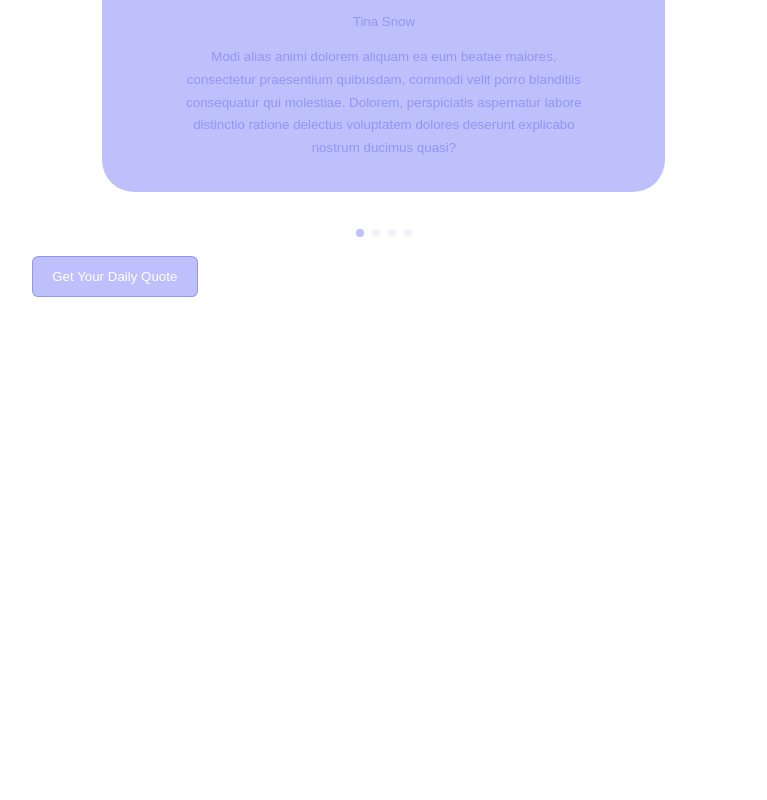
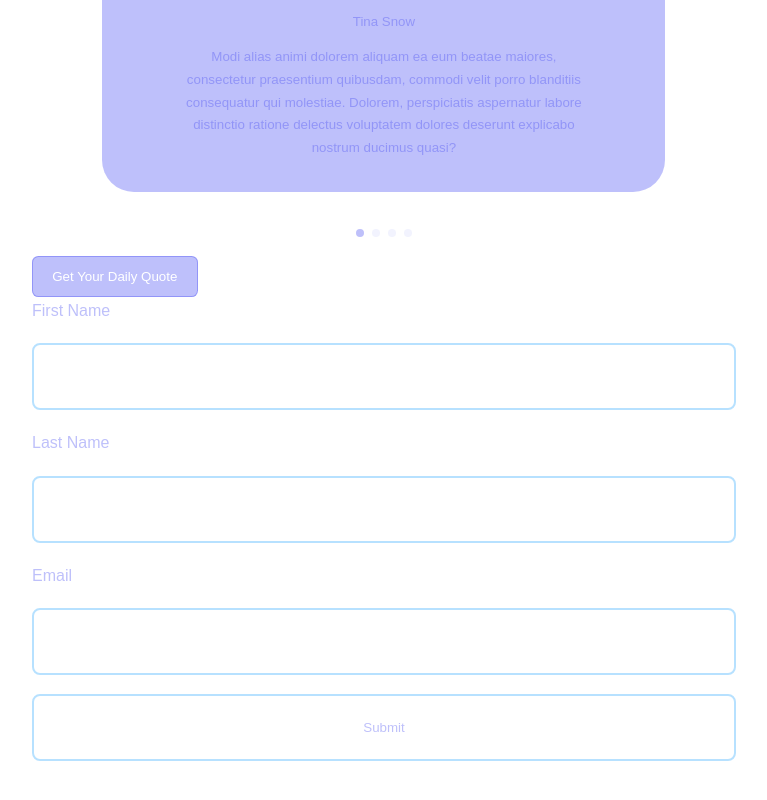
Before and after one commit to CarlAbel/spaappproject, a React (Create React App) app: page /home in a window 1280 px wide. Shown: the part 646-1446 px from the top of the page, without its empty margins (256-1023 px from the left). Before the commit the page ends 1063 px from the top, so only its background shows below. Built offline with nearby package versions, Linux system fonts and the light colour scheme.

Commit message:
React-form-hooks

```diff
--- a/package.json
+++ b/package.json
@@ -7,10 +7,11 @@
     "@testing-library/jest-dom": "^5.16.4",
     "@testing-library/react": "^13.3.0",
     "@testing-library/user-event": "^13.5.0",
+    "axios": "^0.27.2",
     "emailjs-com": "^3.2.0",
-    "axios": "^0.27.2",
     "react": "^18.1.0",
     "react-dom": "^18.1.0",
+    "react-hook-form": "^7.31.3",
     "react-icons": "^4.3.1",
     "react-router-dom": "^6.3.0",
     "react-scripts": "5.0.1",
--- a/src/components/Contact/Contact.jsx
+++ b/src/components/Contact/Contact.jsx
@@ -1,39 +1,39 @@
 /** @jsxImportSource @emotion/react */
-import { css } from "@emotion/react"
+import { css } from "@emotion/react";
 
-import "./contact.css"
-import { MdOutlineEmail } from "react-icons/md"
-import { RiMessengerLine } from "react-icons/ri"
-import { BsWhatsapp } from "react-icons/bs"
-import { useRef } from "react"
-import emailjs from "emailjs-com"
+import "./contact.css";
+import { MdOutlineEmail } from "react-icons/md";
+import { RiMessengerLine } from "react-icons/ri";
+import { BsWhatsapp } from "react-icons/bs";
+import { useRef } from "react";
+import emailjs from "emailjs-com";
 
 const Contact = () => {
   const styles = {
-    contactContainer: css`
+    contactHeaderContainer: css`
       max-width: 60%;
       margin: 40px auto;
       padding: 20px;
     `,
-  }
-  const form = useRef()
+  };
+  const form = useRef();
 
   const sendEmail = (e) => {
-    e.preventDefault()
+    e.preventDefault();
 
     emailjs.sendForm(
       "service_6p0ftul",
       "template_ve3vull",
       form.current,
       "VOWmokY1AoTcLKcyH"
-    )
+    );
 
-    e.target.reset()
-  }
+    e.target.reset();
+  };
 
   return (
     <div>
-      <div css={styles.contactContainer}>
+      <div css={styles.contactHeaderContainer}>
         <h1>Contact</h1>
         <p>
           Lorem ipsum dolor sit amet consectetur adipisicing elit. Illo incidunt
@@ -96,7 +96,7 @@ const Contact = () => {
         </div>
       </section>
     </div>
-  )
-}
+  );
+};
 
-export default Contact
+export default Contact;
--- /dev/null
+++ b/src/components/Form/Form.jsx
@@ -0,0 +1,45 @@
+/** @jsxImportSource @emotion/react */
+import { css } from "@emotion/react";
+import { useForm } from "react-hook-form";
+
+const Form = () => {
+  const styles = {
+    contactHeaderContainer: css`
+      max-width: 60%;
+      margin: 40px auto;
+      padding: 20px;
+    `,
+  };
+  const {
+    register,
+    handleSubmit,
+    formState: { errors },
+  } = useForm();
+
+  const onSubmit = (data) => console.log(data);
+  return (
+    <form onSubmit={handleSubmit(onSubmit)}>
+      {errors.firstName?.type === "required" && "First name is required ... "}
+      {errors.firstName?.type === "maxLength" && "Too many characters! ... "}
+      <span>First Name</span>
+      <input
+        type="text"
+        {...register("firstName", { required: true, maxLength: 10 })}
+      />
+      {errors.lastName?.type === "required" && "Last name is required ... "}
+      {errors.lastName?.type === "maxLength" && "Too many characters! ... "}
+      <span>Last Name</span>
+      <input
+        type="text"
+        {...register("lastName", { required: true, maxLength: 10 })}
+      />
+      {errors.email?.type === "required" && "Last name is required ... "}
+      {errors.email?.type === "maxLength" && "Too many characters! ... "}
+      <span>Email </span>
+      <input type="email" {...register("email", { required: true })} />
+      <input type="submit" />
+    </form>
+  );
+};
+
+export default Form;
--- a/src/components/Home/Home.jsx
+++ b/src/components/Home/Home.jsx
@@ -1,7 +1,8 @@
-import Testimonials from "../Testimonials/Testimonials"
+import Testimonials from "../Testimonials/Testimonials";
 /** @jsxImportSource @emotion/react */
-import { css } from "@emotion/react"
-import GetQuote from "../GetQuote/GetQuote"
+import { css } from "@emotion/react";
+import GetQuote from "../GetQuote/GetQuote";
+import Form from "../Form/Form";
 
 const Home = () => {
   const styles = {
@@ -10,7 +11,7 @@ const Home = () => {
       margin: 40px auto;
       padding: 20px;
     `,
-  }
+  };
   return (
     <div css={styles.homeContainer}>
       <h1>Home</h1>
@@ -24,9 +25,10 @@ const Home = () => {
       <div>
         <Testimonials />
         <GetQuote />
+        <Form />
       </div>
     </div>
-  )
-}
+  );
+};
 
-export default Home
+export default Home;
--- a/src/components/Navbar/Navbar.jsx
+++ b/src/components/Navbar/Navbar.jsx
@@ -1,7 +1,7 @@
 /** @jsxImportSource @emotion/react */
 
-import { css } from "@emotion/react"
-import { Link } from "react-router-dom"
+import { css } from "@emotion/react";
+import { Link } from "react-router-dom";
 
 const styles = {
   navbar: css`
@@ -55,13 +55,13 @@ const styles = {
   links: css`
     margin-left: auto;
   `,
-}
+};
 
 const Navbar = () => {
   return (
     <nav css={styles.navbar}>
       <Link to="/home">
-        <h1 css={styles.heading}>The SandBox🥷</h1>
+        <h1 css={styles.heading}>The SandBox</h1>
       </Link>
       <div className="links" css={styles.links}>
         <Link to="/home">Home</Link>
@@ -70,7 +70,7 @@ const Navbar = () => {
         <Link to="/contact">Contact</Link>
       </div>
     </nav>
-  )
-}
+  );
+};
 
-export default Navbar
+export default Navbar;
```
Also changed, not shown: src/components/FAQ/Faq.jsx (added), 1 other file (tests, documents, lock files or other folders).
